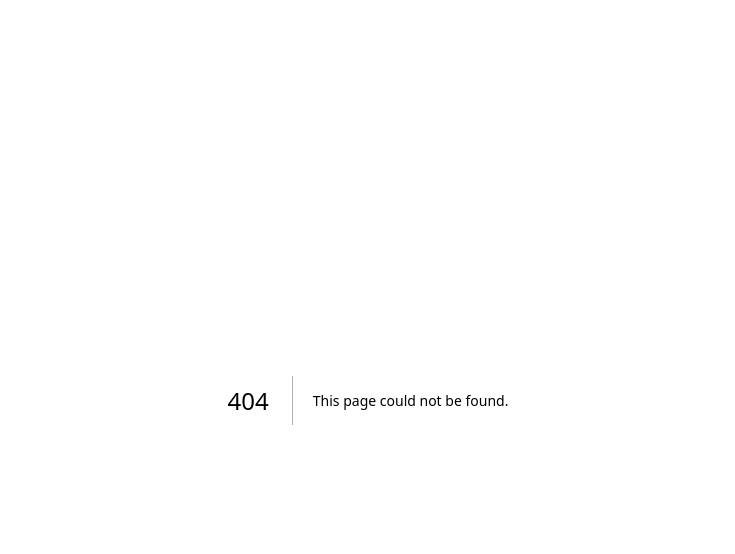
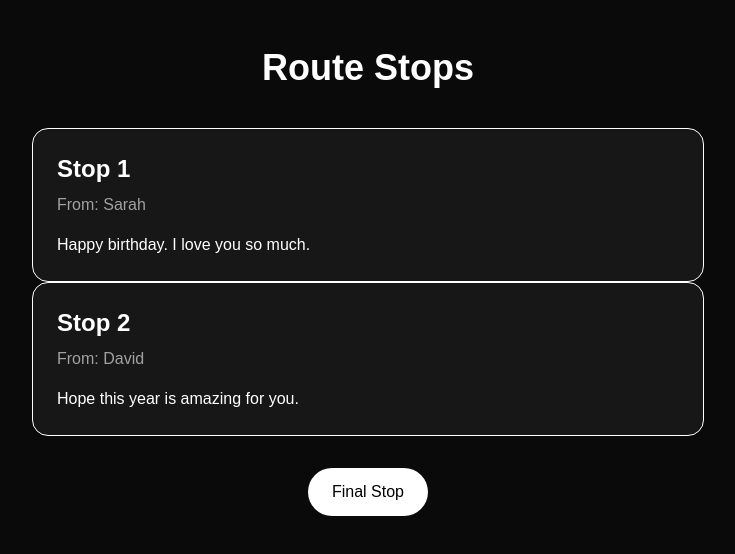
Before and after one commit to agutierrez429/route-22, a Next.js app: page /stops in a window 1280 px wide. Before the commit this address had no page. Shown: the top 554 px of the page, without its empty margins (272-1007 px from the left). Built offline with nearby package versions, Linux system fonts and the light colour scheme.

Commit message:
day1 initial setup and routes

```diff
--- /dev/null
+++ b/app/final-stop/page.tsx
@@ -0,0 +1,22 @@
+import Link from "next/link";
+
+export default function FinalStopPage() {
+    return (
+        <main className = "min-h-screen flex flex-col items-center justify-center bg-black text-white px-6">
+            <h1 className = "text-5xl font-bold mb-6">
+                Final Stop
+            </h1>
+
+            <p className = "text-neutral-400 text-center max-w-lg mb-8">
+                There's one more message waiting for you.
+            </p>
+
+            <Link
+                href= "/reveal"
+                className = "bg-white text-black px-6 py-3 rounded-full font-medium hover:opacity-80 transition"
+            >
+                Open Final Message
+            </Link>
+        </main>
+    );
+}
--- /dev/null
+++ b/app/intro/page.tsx
@@ -0,0 +1,23 @@
+import Link from "next/link";
+
+export default function IntroPage(){
+    return (
+        <main className="min-h-screen flex flex-col items-center justify-center bg-black text-white px-6">
+            <h1 className="text-4xl font-bold mb-6">
+                Before the road begins...
+            </h1>
+
+            <p className = "text-neutral-400 text-center max-w-lg mb-8">
+                Some people wanted to say something to you.
+                Take your time with each stop along the way.
+            </p>
+
+            <Link
+                href= "/stops"
+                className="bg-white text-black px-6 py-3 rounded-full font-medium hover:opacity-80 transition"
+            >
+                Begin Route
+            </Link>
+        </main>
+    );
+}
--- a/app/page.tsx
+++ b/app/page.tsx
@@ -1,65 +1,20 @@
-import Image from "next/image";
+import Link from "next/link";
 
-export default function Home() {
+export default function HomePage(){
   return (
-    <div className="flex flex-col flex-1 items-center justify-center bg-zinc-50 font-sans dark:bg-black">
-      <main className="flex flex-1 w-full max-w-3xl flex-col items-center justify-between py-32 px-16 bg-white dark:bg-black sm:items-start">
-        <Image
-          className="dark:invert"
-          src="/next.svg"
-          alt="Next.js logo"
-          width={100}
-          height={20}
-          priority
-        />
-        <div className="flex flex-col items-center gap-6 text-center sm:items-start sm:text-left">
-          <h1 className="max-w-xs text-3xl font-semibold leading-10 tracking-tight text-black dark:text-zinc-50">
-            To get started, edit the page.tsx file.
-          </h1>
-          <p className="max-w-md text-lg leading-8 text-zinc-600 dark:text-zinc-400">
-            Looking for a starting point or more instructions? Head over to{" "}
-            <a
-              href="https://vercel.com/templates?framework=next.js&utm_source=create-next-app&utm_medium=appdir-template-tw&utm_campaign=create-next-app"
-              className="font-medium text-zinc-950 dark:text-zinc-50"
-            >
-              Templates
-            </a>{" "}
-            or the{" "}
-            <a
-              href="https://nextjs.org/learn?utm_source=create-next-app&utm_medium=appdir-template-tw&utm_campaign=create-next-app"
-              className="font-medium text-zinc-950 dark:text-zinc-50"
-            >
-              Learning
-            </a>{" "}
-            center.
-          </p>
-        </div>
-        <div className="flex flex-col gap-4 text-base font-medium sm:flex-row">
-          <a
-            className="flex h-12 w-full items-center justify-center gap-2 rounded-full bg-foreground px-5 text-background transition-colors hover:bg-[#383838] dark:hover:bg-[#ccc] md:w-[158px]"
-            href="https://vercel.com/new?utm_source=create-next-app&utm_medium=appdir-template-tw&utm_campaign=create-next-app"
-            target="_blank"
-            rel="noopener noreferrer"
-          >
-            <Image
-              className="dark:invert"
-              src="/vercel.svg"
-              alt="Vercel logomark"
-              width={16}
-              height={16}
-            />
-            Deploy Now
-          </a>
-          <a
-            className="flex h-12 w-full items-center justify-center rounded-full border border-solid border-black/[.08] px-5 transition-colors hover:border-transparent hover:bg-black/[.04] dark:border-white/[.145] dark:hover:bg-[#1a1a1a] md:w-[158px]"
-            href="https://nextjs.org/docs?utm_source=create-next-app&utm_medium=appdir-template-tw&utm_campaign=create-next-app"
-            target="_blank"
-            rel="noopener noreferrer"
-          >
-            Documentation
-          </a>
-        </div>
-      </main>
-    </div>
+    <main className="min-h-screen flex flex-col items-center justify-center bg-neutral-950 text-white px-6">
+        <h1 className = "text-5xl font-bold mb-4">Route 22</h1>
+
+        <p className = "text-neautral-480 text-center max-w-md mb-8">
+          A little birthday detour made just for you.
+        </p>
+
+        <Link
+          href = "/intro"
+          className = "bg-white text-black px-6 py-3 rounded-full font-medium hover:opacity-80 transition"
+        >
+          Start Route
+        </Link>
+    </main>
   );
 }
--- /dev/null
+++ b/app/reveal/page.tsx
@@ -0,0 +1,17 @@
+export default function RevealPage(){
+    return (
+        <main className = "min-h-screen flex flex-col items-center justify-center bg-neutral-950 text-white px-6">
+            <h1 className= "text-5xl font-bold mb-6">
+                Route 22 Continues...
+            </h1>
+
+            <p className = "text-xl text-neutral-300 text-center max-w-2xl mb-4">
+                We're going on a roadtrip.
+            </p>
+
+            <p className = "text-neutral-500 text-center">
+                Montclair, CA → Seattle, WA
+            </p>
+        </main>
+    );
+}
--- /dev/null
+++ b/app/stops/page.tsx
@@ -0,0 +1,53 @@
+import Link from "next/link";
+
+const stops = [
+    {
+        id: 1,
+        sender: "Sarah",
+        message: "Happy birthday. I love you so much.",
+    },
+    {
+        id: 2,
+        sender: "David",
+        message: " Hope this year is amazing for you.",
+    },
+];
+
+export default function StopsPage(){
+    return (
+        <main className = "min-h-screen bg-neutral-950 text-white px-6 py-12">
+            <h1 className = "text-4xl font-bold mb-10 text-center">
+                Route Stops
+            </h1>
+
+            <div className = "max-w-2xl mx-auto spcae-y-6">
+                {stops.map((stop) => (
+                    <div
+                    key = {stop.id}
+                    className = "bg-neutral-900 border border-neatral-800 rounded-2xl p-6"
+                    >
+                        <h2 className= "text-2xl font-semibold mb-2">
+                            Stop {stop.id}
+                        </h2>
+
+                        <p className = "text-neutral-400 mb-4">
+                            From: {stop.sender}
+                        </p>
+
+                        <p>{stop.message}</p>
+                    </div>
+                ))}
+
+            <div className = "flex justify-center pt-8">
+                <Link
+                    href = "/final-stop"
+                    className = "bg-white text-black px-6 py-3 rounded-full font-medium hover:opacity-80 transition"
+                >
+                    Final Stop
+                </Link>
+            </div>
+            </div>
+        </main>
+    );
+
+}
--- /dev/null
+++ b/lib/data.ts
@@ -0,0 +1,18 @@
+export const stops = [
+    {
+        id: "1",
+        senderName: "Friend 1",
+        title: "First stop",
+        caption: "A birthday message from someone who loves you.",
+        videoUrl: "/videos/friend-1.mp4",
+        orderIndex: 1,
+    },
+    {
+        id: "2",
+        senderName: "Friend 2",
+        title: "Second Stop",
+        caption: "Another little stop along the way.",
+        videoUrl: "/videos/friend-2.mp4",
+        orderIndex: 2,
+    }
+];
```
Also changed, not shown: components/Button.tsx (added), components/PageShell.tsx (added), components/StopCard.tsx (added), types/index.ts (added).
